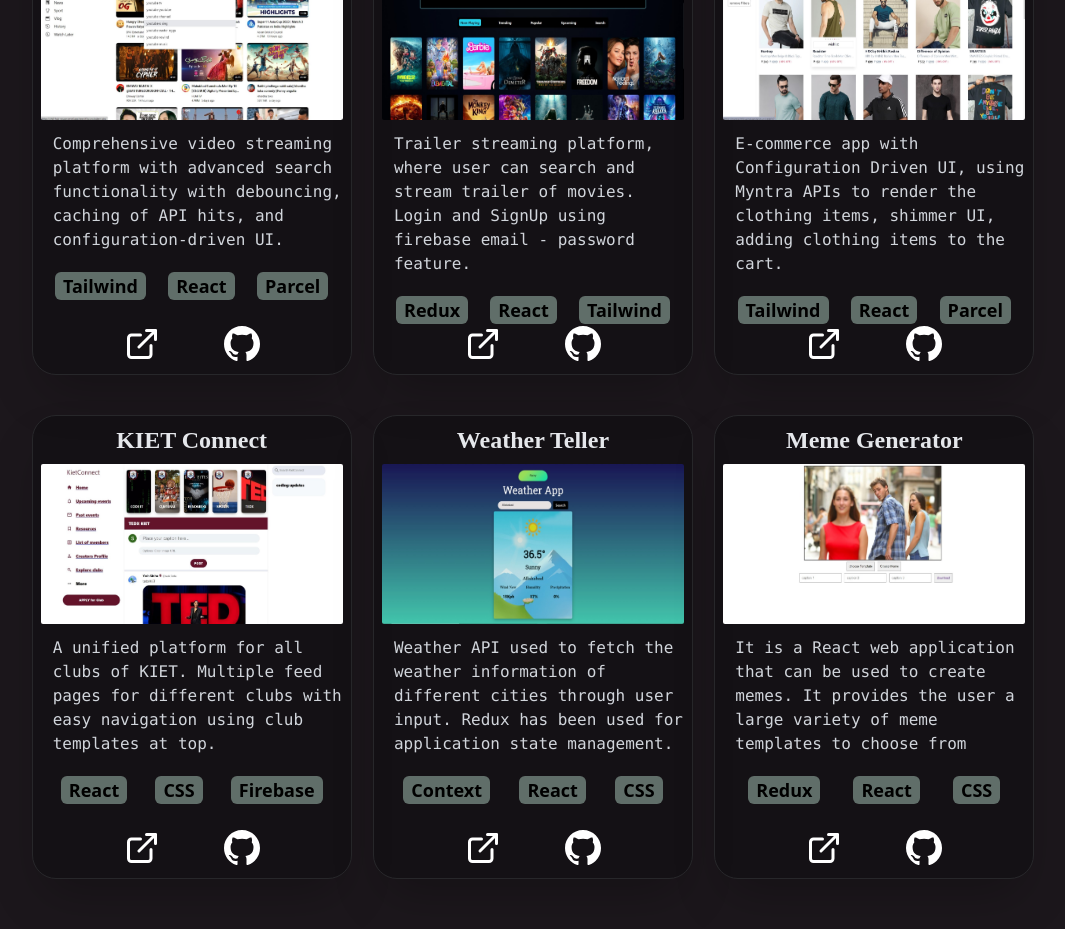
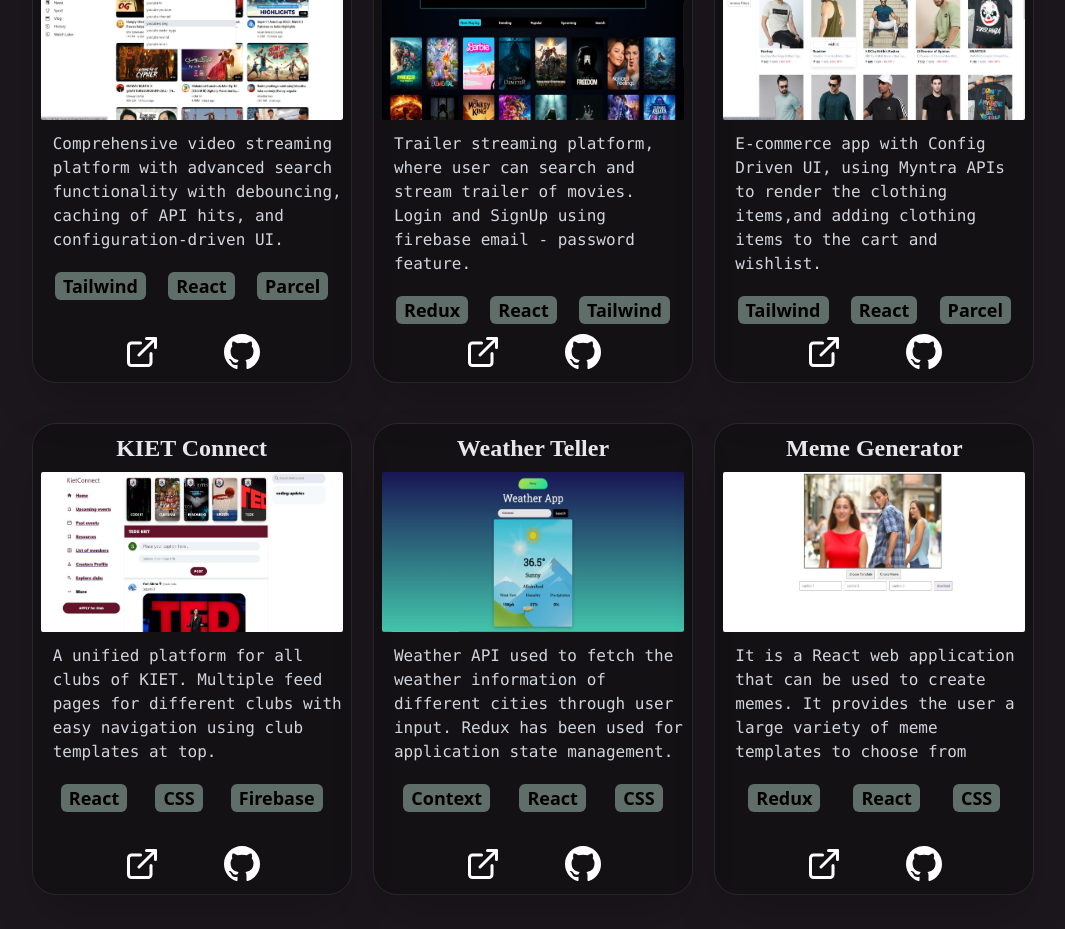
Before and after one commit to shrey02/Portfolio, a React (Create React App) app: page / in a window 1280 px wide. Shown: the part 2560-3489 px from the top of the page, without its empty margins (107-1172 px from the left). Built offline with nearby package versions, Linux system fonts and the light colour scheme.

Commit message:
css modified.

```diff
--- a/src/components/Project/ProjectCard.tsx
+++ b/src/components/Project/ProjectCard.tsx
@@ -11,7 +11,7 @@
     initial={{ scale:0.2 }}
     whileInView={{ scale: 1 }}
     viewport={{ once: true }}
-     className='w-[20rem] h-[29rem] rounded-3xl m-auto relative my-5 bg-zinc-950 bg-opacity-40 shadow-2xl  border-zinc-800 border'>
+     className='w-[20rem] h-[29.5rem] rounded-3xl m-auto relative my-5 bg-zinc-950 bg-opacity-40 shadow-2xl  border-zinc-800 border'>
      <h1 className='text-center text-2xl text-gray-200 font-pecifico font-semibold w-[100%] mt-2'>{props.firstName +" "+props.lastName}</h1>
      <img alt='project' src={props.image} className='w-[95%] rounded-sm m-auto h-[10rem] mt-2'></img>
      <div className='text-base  border-zinc-500 text-gray-300 font-mono  text-left ml-5 mt-3 '>{props.about}</div>
--- a/src/components/Project/projectData.ts
+++ b/src/components/Project/projectData.ts
@@ -45,7 +45,7 @@
         lastName : ' Clone',
         image : myntraImage,
         stack : ['Tailwind','React','Parcel'],
-        about: 'E-commerce app with Configuration Driven UI, using Myntra APIs to render the clothing items, shimmer UI, adding clothing items to the cart.',
+        about: 'E-commerce app with Config Driven UI, using Myntra APIs to render the clothing items,and adding clothing items to the cart and wishlist.',
         liveLink : 'https://myntra2206.vercel.app/',
         codeLink : 'https://github.com/shrey02/myntra'
     },
```
